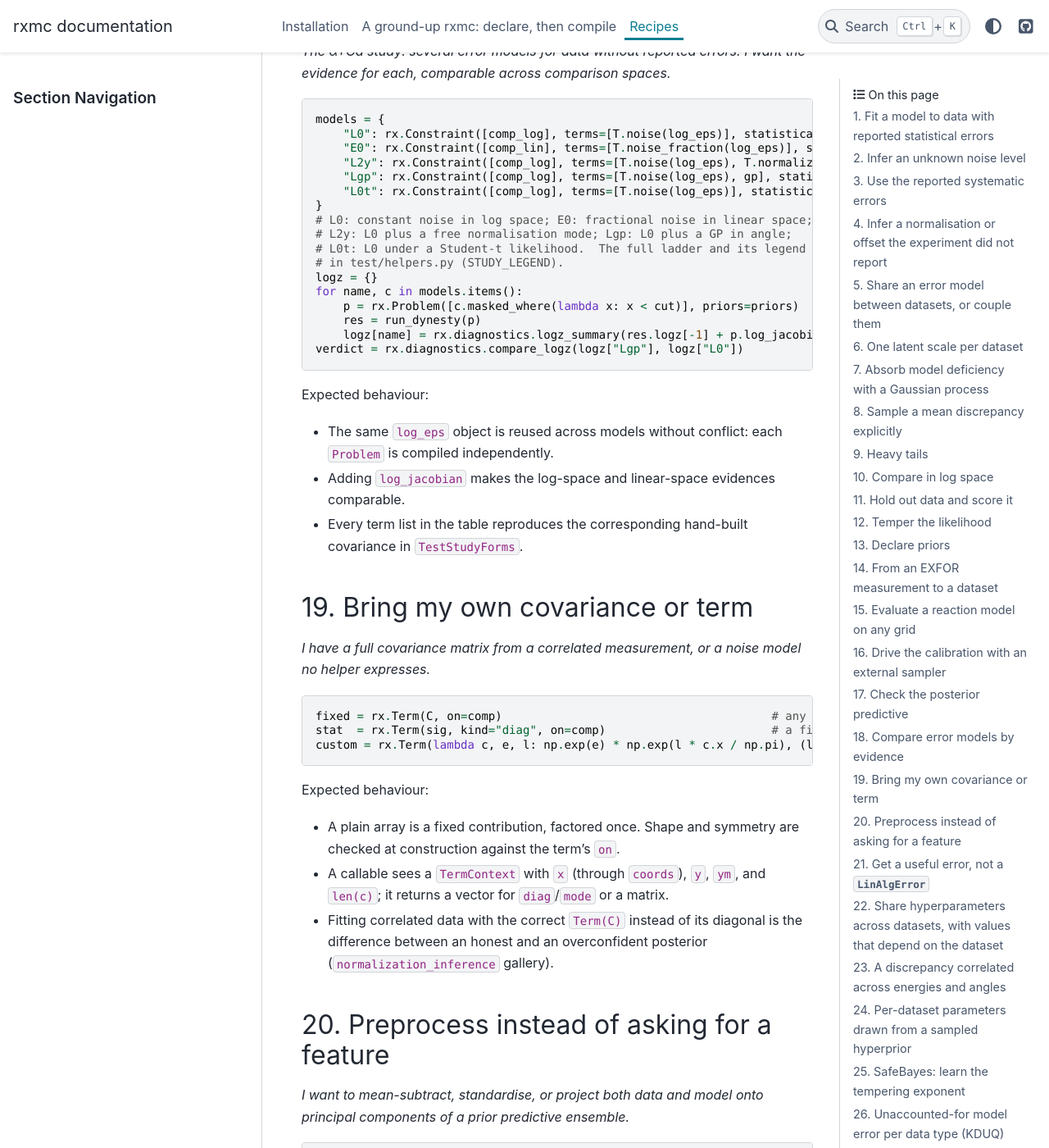
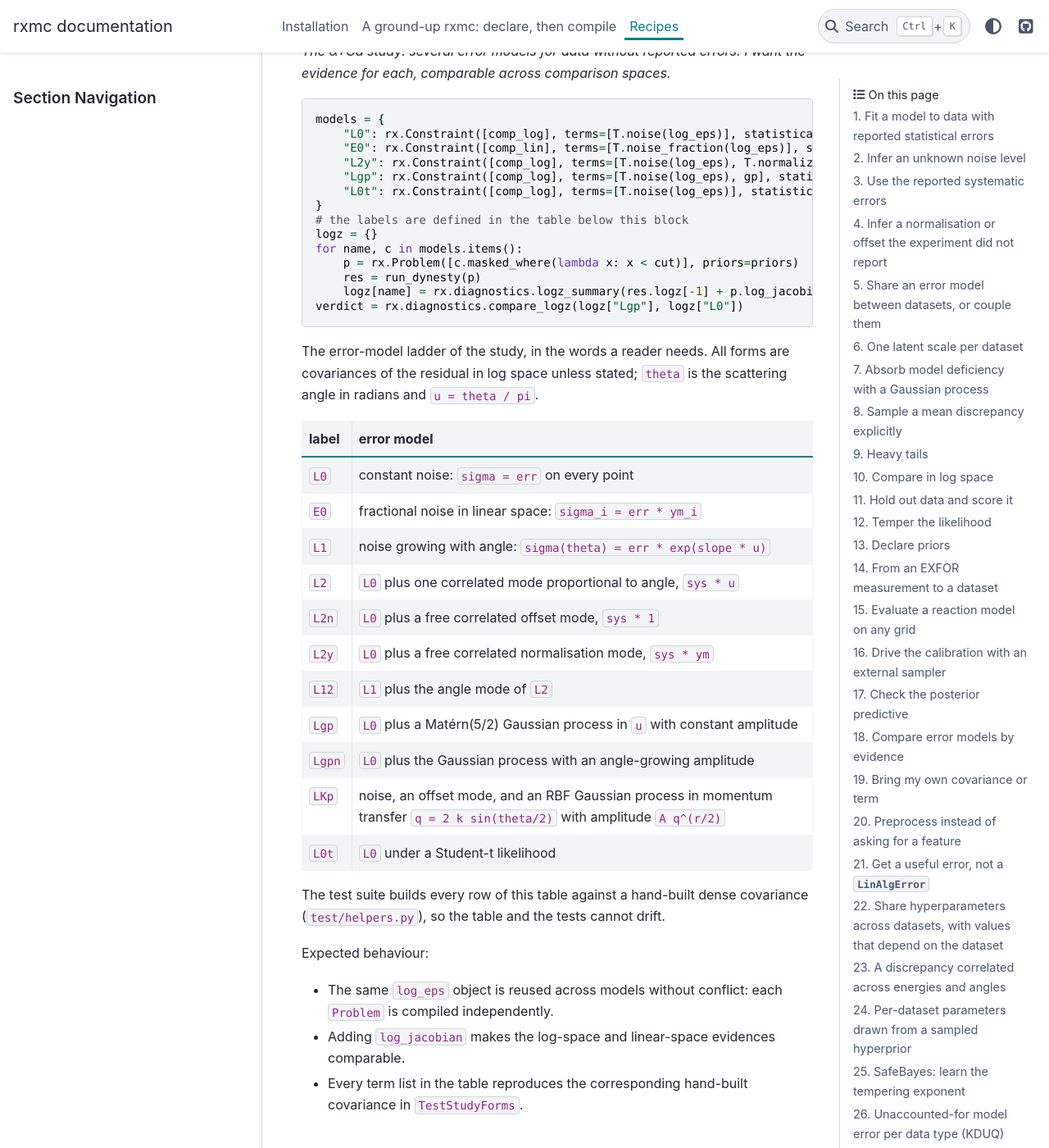
Before and after one commit to beykyle/rxmc, a Sphinx documentation site: the page built from docs/recipes.md, in a window 1280 px wide and 1400 px high, scrolled down 10193 px. Shown: the whole window at 82% size. Built offline with Sphinx 7.4.7 and the PyData theme 0.15.4, drawn with Linux system fonts in a browser that asks for light colours; the version number could not be read and is left out.

Commit message:
Define the error-model ladder in the recipes, not the tests
Recipe 18 now carries the full legend table; test/helpers.py keeps an
identical copy and says so, and the design document cites the recipe.
A docs reader never has to open the test suite.

````diff
--- a/docs/recipes.md
+++ b/docs/recipes.md
@@ -426,10 +426,7 @@ models = {
     "Lgp": rx.Constraint([comp_log], terms=[T.noise(log_eps), gp], statistical=False),
     "L0t": rx.Constraint([comp_log], terms=[T.noise(log_eps)], statistical=False, likelihood=rx.StudentT()),
 }
-# L0: constant noise in log space; E0: fractional noise in linear space;
-# L2y: L0 plus a free normalisation mode; Lgp: L0 plus a GP in angle;
-# L0t: L0 under a Student-t likelihood.  The full ladder and its legend live
-# in test/helpers.py (STUDY_LEGEND).
+# the labels are defined in the table below this block
 logz = {}
 for name, c in models.items():
     p = rx.Problem([c.masked_where(lambda x: x < cut)], priors=priors)
@@ -437,6 +434,27 @@ for name, c in models.items():
     logz[name] = rx.diagnostics.logz_summary(res.logz[-1] + p.log_jacobian(), res.logzerr[-1])
 verdict = rx.diagnostics.compare_logz(logz["Lgp"], logz["L0"])
 ```
+
+The error-model ladder of the study, in the words a reader needs.  All
+forms are covariances of the residual in log space unless stated; `theta`
+is the scattering angle in radians and `u = theta / pi`.
+
+| label | error model |
+|---|---|
+| `L0` | constant noise: `sigma = err` on every point |
+| `E0` | fractional noise in linear space: `sigma_i = err * ym_i` |
+| `L1` | noise growing with angle: `sigma(theta) = err * exp(slope * u)` |
+| `L2` | `L0` plus one correlated mode proportional to angle, `sys * u` |
+| `L2n` | `L0` plus a free correlated offset mode, `sys * 1` |
+| `L2y` | `L0` plus a free correlated normalisation mode, `sys * ym` |
+| `L12` | `L1` plus the angle mode of `L2` |
+| `Lgp` | `L0` plus a Matérn(5/2) Gaussian process in `u` with constant amplitude |
+| `Lgpn` | `L0` plus the Gaussian process with an angle-growing amplitude |
+| `LKp` | noise, an offset mode, and an RBF Gaussian process in momentum transfer `q = 2 k sin(theta/2)` with amplitude `A q^(r/2)` |
+| `L0t` | `L0` under a Student-t likelihood |
+
+The test suite builds every row of this table against a hand-built dense
+covariance (`test/helpers.py`), so the table and the tests cannot drift.
 
 Expected behaviour:
 
````
Also changed, not shown: docs/groundup_design.md (+1 -1 lines), 1 other file.
